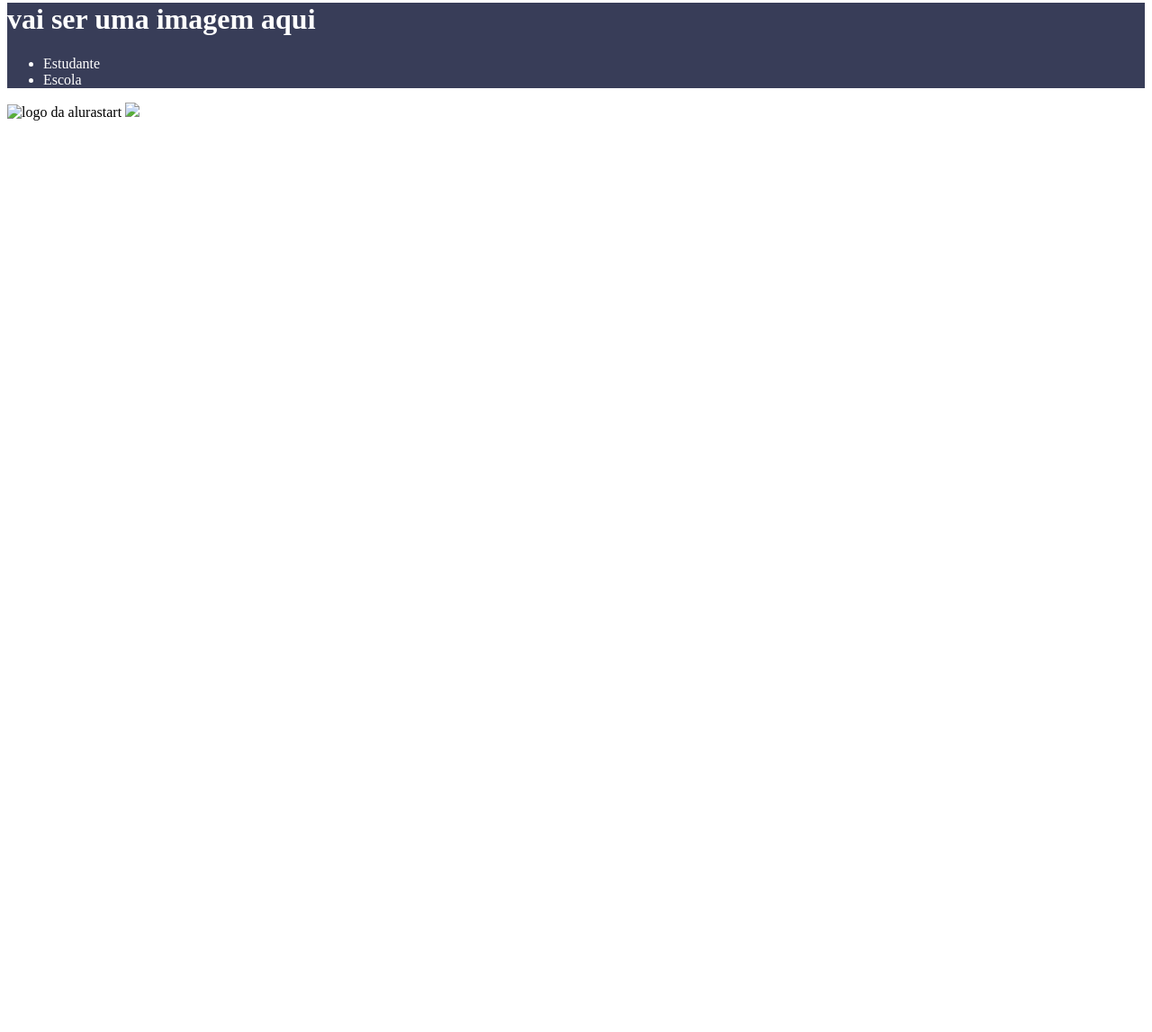
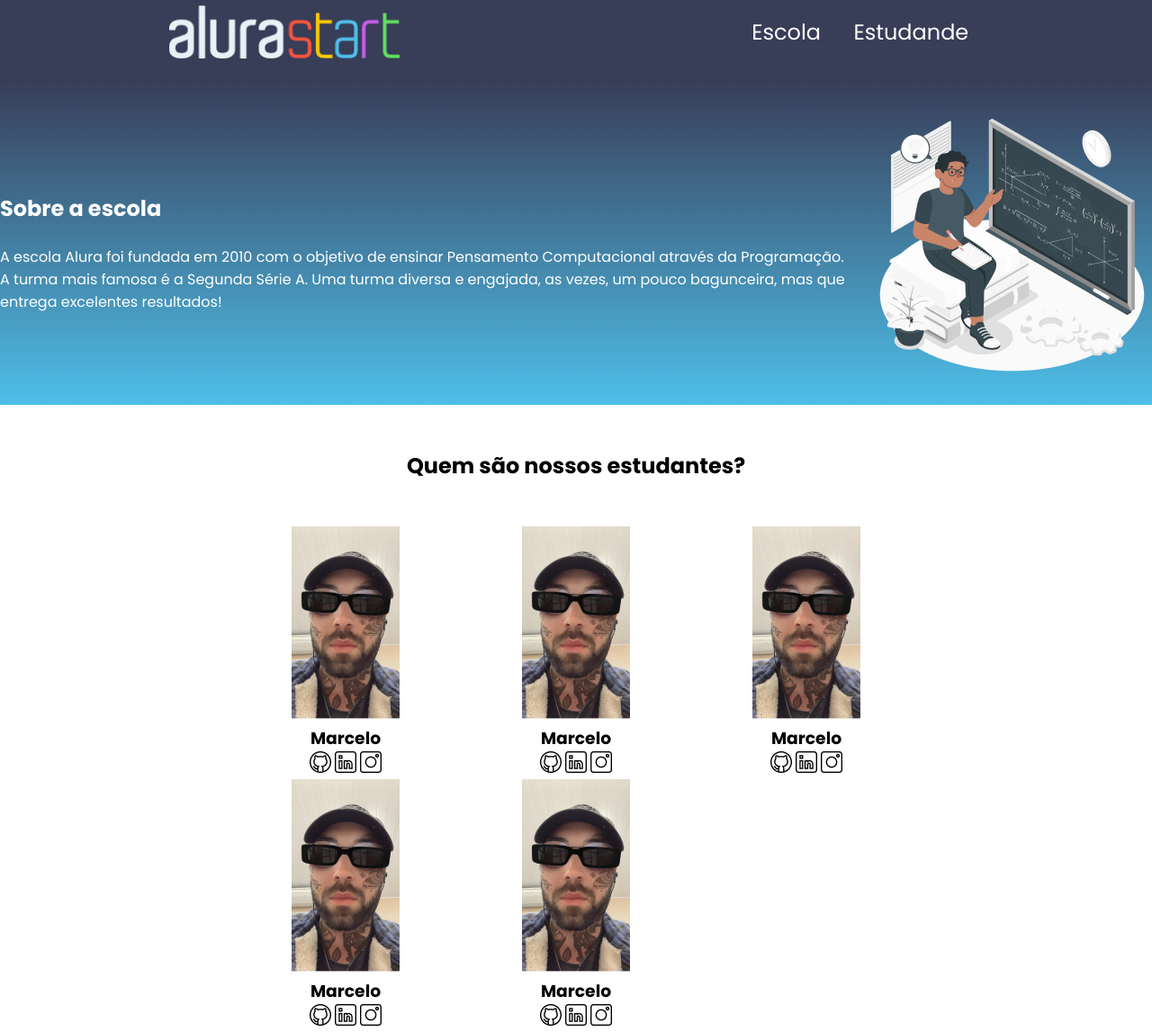
Before and after one commit to EstefnyMachado/alura-start, a plain HTML site: page index.html in a window 1280 px wide. Shown: the part 18-1165 px from the top of the page at 90% size. Before the commit the page ends 800 px from the top, so only its background shows below. Drawn offline with Linux system fonts and the light colour scheme.

Commit message:
Add files via upload

```diff
--- a/index.html
+++ b/index.html
@@ -5,18 +5,69 @@
     <meta http-equiv="X-UA-Compatible" content="IE=edge">
     <meta name="viewport" content="width=device-width, initial-scale=1.0">
     <title>Document</title>
+    <link rel="stylesheet" href="style.css">
+    <link rel="preconnect" href="https://fonts.googleapis.com">
+    <link rel="preconnect" href="https://fonts.gstatic.com" crossorigin>
+    <link href="https://fonts.googleapis.com/css2?family=Poppins:wght@400;700&display=swap" rel="stylesheet">
 </head>
 <body>
- <header>
-   <h1>vai ser uma imagem aqui</h1>
-<ul>
-<li>Estudante</li>
-<li>Escola</li>
-</ul>
-</header>
-<img src="./img/alurastart logo 1 (2).png" alt="logo da alurastart">
-<img class="cabecalho-imagem" src="./img/alurastart logo 1 (2).png" >
+    <header class="cabecalho">
+       <img class="cabecalho-imagem" src="alurastart logo 1.png" alt="logo da alura start">
+        <ul class="cabecalho-lista">
+         <li class="cabecalho-lista-item">Escola</li>
+         <li class="cabecalho-lista-item">Estudande</li>
+        </ul>
+    </header>
+    <section class="escola">
+        <div class="ecola-div-conteudo">
+            <h2 class="escola-titulo">Sobre a escola</h2>
+            <p class="escola-texto-um">A escola Alura foi fundada em 2010 com o objetivo de ensinar Pensamento Computacional através da Programação.</p>
+            <p class="escola-texto-dois">A turma mais famosa é a Segunda Série A. Uma turma diversa e engajada, as vezes, um pouco bagunceira, mas que entrega excelentes resultados!</p>
+        </div>
+        <img class="escola-imagem" src="Formula-amico 1.png" alt="professor explicando">
+    </section>
+<section class="estudante">
+    <h2 class="estudante-titulo">Quem são nossos estudantes?</h2>
+   <div class="estudante-todos">
+    <span></span>
+    <div class="estudante-div">
+ <img class="estudante-imagem" src="Marcelo 1.png" alt="foto do Marcelo">
+    <h3 class="estudante-nome">Marcelo</h3>
+    <img class="estudante-icone" src="github 1.png" alt="icone github">
+    <img class="estudante-icone" src="linkedin 1.png" alt="icone linkedin">
+    <img class="estudante-icone" src="instagram 1.png" alt="icone instagram">
+    </div>
+    <div class="estudante-div">
+        <img class="estudante-imagem" src="Marcelo 1.png" alt="foto do Marcelo">
+           <h3 class="estudante-nome">Marcelo</h3>
+           <img class="estudante-icone" src="github 1.png" alt="icone github">
+           <img class="estudante-icone" src="linkedin 1.png" alt="icone linkedin">
+           <img class="estudante-icone" src="instagram 1.png" alt="icone instagram">
+           </div>
+           <div class="estudante-div">
+            <img class="estudante-imagem" src="Marcelo 1.png" alt="foto do Marcelo">
+               <h3 class="estudante-nome">Marcelo</h3>
+               <img class="estudante-icone" src="github 1.png" alt="icone github">
+               <img class="estudante-icone" src="linkedin 1.png" alt="icone linkedin">
+               <img class="estudante-icone" src="instagram 1.png" alt="icone instagram">
+               </div>
+               <span></span>
+               <span></span>
+               <div class="estudante-div">
+                <img class="estudante-imagem" src="Marcelo 1.png" alt="foto do Marcelo">
+                   <h3 class="estudante-nome">Marcelo</h3>
+                   <img class="estudante-icone" src="github 1.png" alt="icone github">
+                   <img class="estudante-icone" src="linkedin 1.png" alt="icone linkedin">
+                   <img class="estudante-icone" src="instagram 1.png" alt="icone instagram">
+                   </div>
+                   <div class="estudante-div">
+                    <img class="estudante-imagem" src="Marcelo 1.png" alt="foto do Marcelo">
+                       <h3 class="estudante-nome">Marcelo</h3>
+                       <img class="estudante-icone" src="github 1.png" alt="icone github">
+                       <img class="estudante-icone" src="linkedin 1.png" alt="icone linkedin">
+                       <img class="estudante-icone" src="instagram 1.png" alt="icone instagram">
+                       </div>
+    </div>
+</section>
 </body>
 </html>
-<title>Document</title>
-<link rel="stylesheet" href="style.css">
--- a/style.css
+++ b/style.css
@@ -1,6 +1,68 @@
-header{
+*{
+    margin: 0;
+    padding: 0;
+}
+
+body{
+    font-family: 'Poppins', sans-serif;
+}
+.cabecalho{
     background-color: #383D58;
     color: white;
+    display: flex;
+    justify-content: space-around;
+    align-items: center;
+    padding: 24px 0;
 }
-<header>
-.cabecalho-imagem{width: 20%;}
+
+.cabecalho-imagem{
+width: 20%;
+}
+
+.cabecalho-lista-item{
+    display: inline-block;
+    margin: 0% 16px;
+    font-size: 24px;
+}
+
+.escoala-imagem{
+    width: 25%;
+}
+
+.escola{
+    background-image: linear-gradient(#383D58,#4EBFE9);
+    color: white;
+    display: flex;
+    justify-content: center;
+    align-items: center;
+    padding: 24px 0;
+}
+
+.escola-div-conteudo{
+    width: 35%;
+}
+.escola-titulo{
+    padding: 24px 0;
+}
+
+.estudante-imagem{
+    width: 120px;
+}
+
+.estudante-icone{
+    width: 24px;
+}
+
+.estudante-div{
+    text-align: center;
+}
+
+.estudante-titulo{
+    text-align: center;
+    padding: 50px 0;
+}
+
+.estudante-todos{
+    display: grid;
+    grid-template-columns: 20% 20% 20% 20% 20%;
+}
```
Also changed, not shown: Formula-amico 1.png (added), Marcelo 1.png (added), github 1.png (added), instagram 1.png (added), linkedin 1.png (added).
